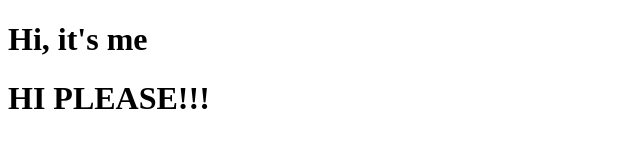
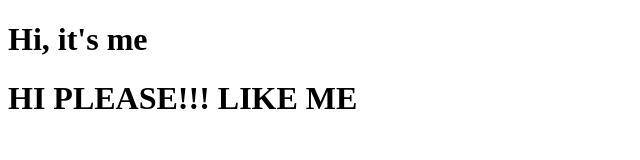
Before and after one commit to Consortt/First, a plain HTML site: page site/index.html in a window 1280 px wide. Shown: the whole page, without its empty margins (0-640 px from the left). Drawn offline with Linux system fonts and the light colour scheme.

Commit message:
Small add for first page

```diff
--- a/site/index.html
+++ b/site/index.html
@@ -5,6 +5,6 @@
 </head>
 <body>
 <h1>Hi, it's me</h1>
-<h1> HI PLEASE!!!</h1>
+<h1> HI PLEASE!!!  LIKE ME</h1>
 </body>
 </html>
```
